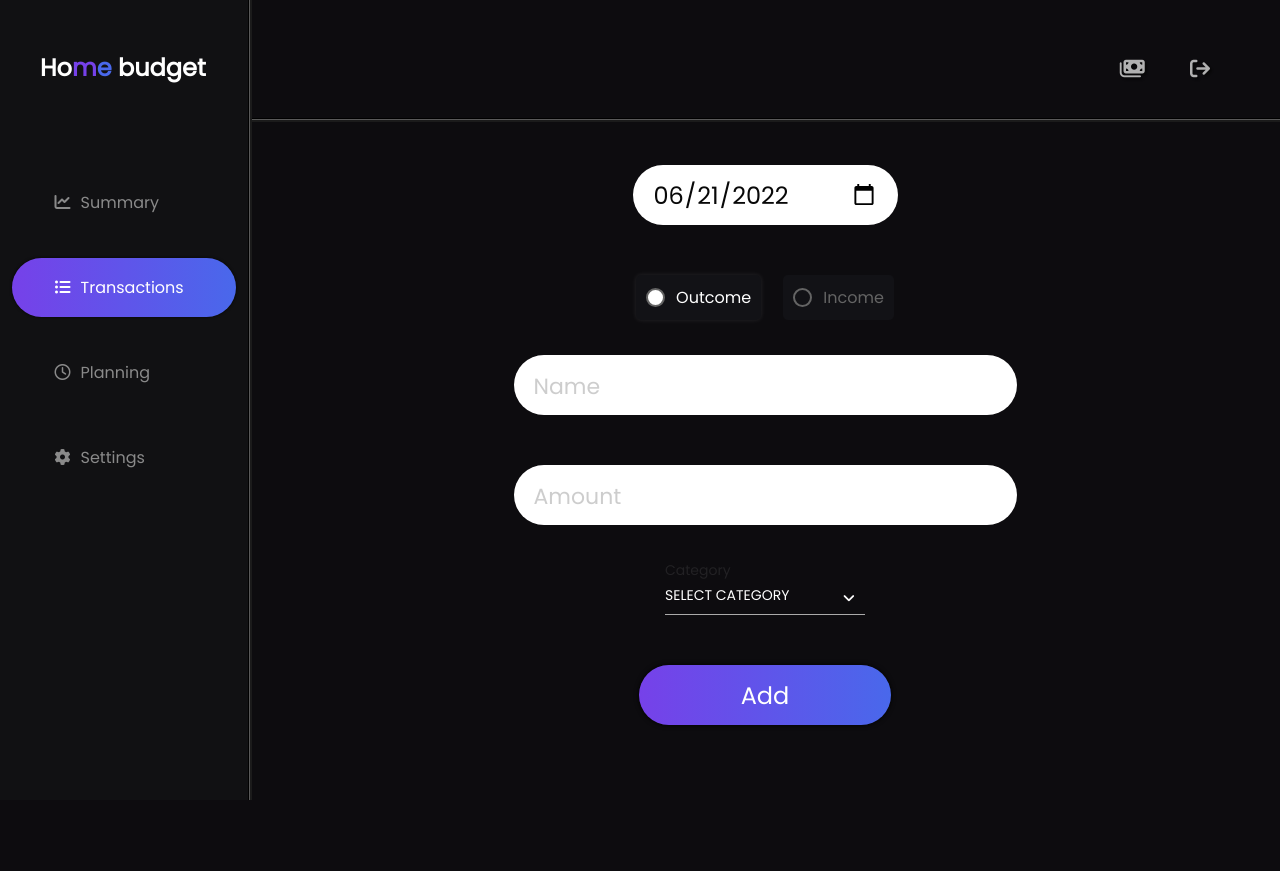
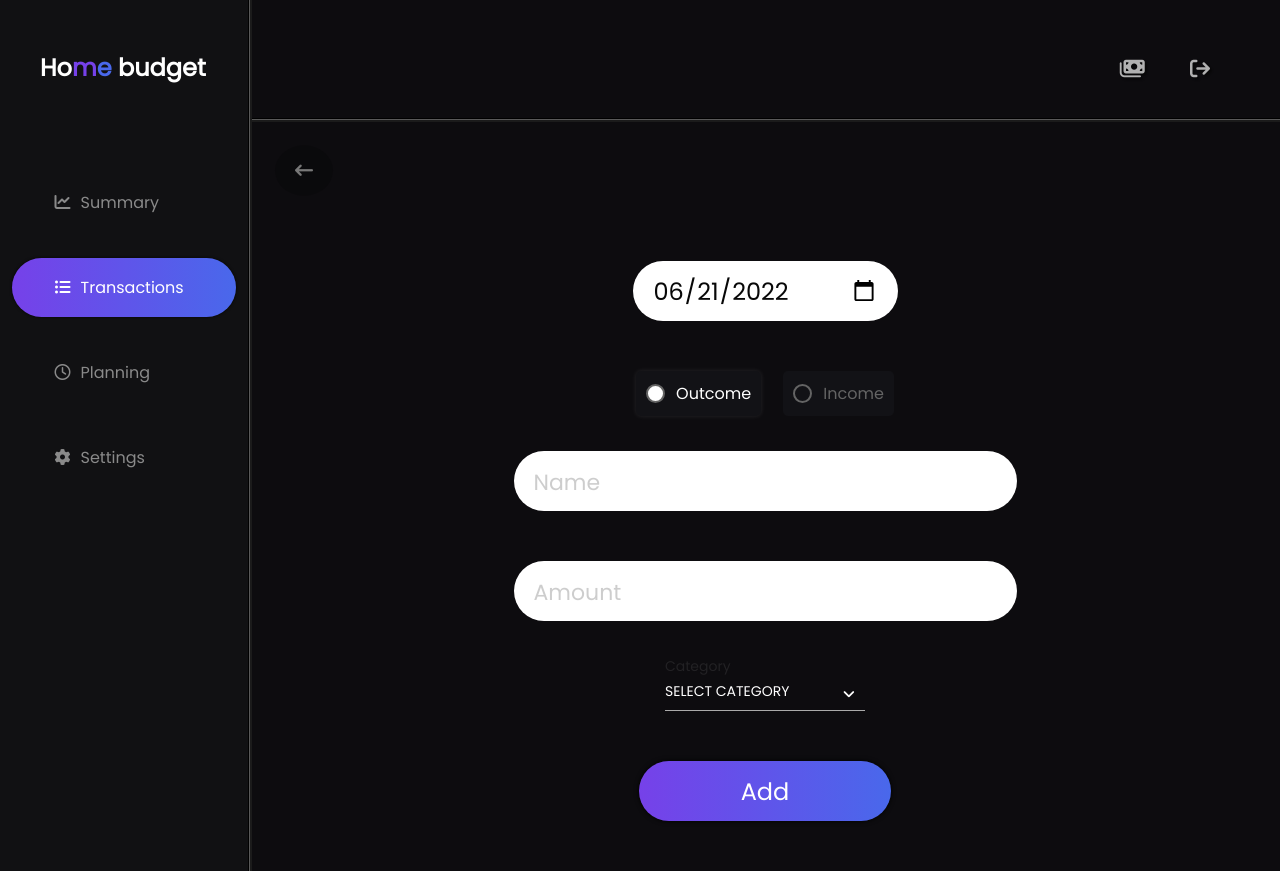
Before and after one commit to MarcinNiemczyk/home-budget, a Flask app: page /transactions/add in a window 1280 px wide. Before the commit the page ends 800 px from the top, so only its background shows below. Run offline with Flask 2, Linux system fonts and the light colour scheme; the visitor is signed in with stand-in values (Sample User, id 1); some libraries are stand-ins or nearby versions.

Commit message:
Add back button to sub-pages

```diff
--- a/static/styles.css
+++ b/static/styles.css
@@ -235,11 +235,31 @@ main {
 }
 
 .main--center {
-    align-items: center;
+    align-items: flex-start;
     display: flex;
     height: 100%;
     justify-content: center;
+    margin-top: 40px;
     width: 100%;
+}
+
+.back-button {
+    padding: 25px;
+    width: 100%;
+}
+
+.back-button button {
+    background-color: rgb(0, 0, 0, 0.2);
+    border: none;
+    border-radius: 50%;
+    color: rgb(120, 120, 120);
+    font-size: 18px;
+    padding: 12px 20px;
+}
+
+.back-button:hover button {
+    cursor: pointer;
+    color: white;
 }
 
 form {
@@ -694,15 +714,6 @@ form {
     background-color: rgb(var(--secondary-color));
 }
 
-/* .transactions-table tbody td:nth-last-child(2) {
-    padding-right: 0;
-} */
-
-/* .transactions-table tbody td:last-of-type {
-    padding: 0;
-    text-align: center;
-} */
-
 .table-remove {
     background-color: rgba(var(--background-color), 0.5);
     border-radius: 50%;
@@ -726,6 +737,10 @@ form {
         width: 100px;
     }
 
+    .main--center {
+        margin-top: 20px;
+    }
+
     .category-wrapper {
         width: 200px;
     }
@@ -738,6 +753,10 @@ form {
 @media (max-width: 1200px) {
     header {
         height: 100px;
+    }
+
+    .main--center {
+        margin-top: 10px;
     }
 
     .transactions {
@@ -907,6 +926,10 @@ form {
         left: 0;
         top: 10%;
         width: 100%;
+    }
+
+    .main--center {
+        margin-top: 0;
     }
 
     .settings__password,
--- a/templates/add-transaction.html
+++ b/templates/add-transaction.html
@@ -7,6 +7,9 @@
 
 
 {% block content %}
+    <div class="back-button">
+        <button onclick="window.location.href='/transactions'"><i class="fa-solid fa-arrow-left-long"></i></button>
+    </div>
     <div class="main--center">
         <form action="/transactions/add" autocomplete="off" method="post">
             <div class="form__item">
--- a/templates/change-password.html
+++ b/templates/change-password.html
@@ -10,6 +10,9 @@
 {% endblock %}
 
 {% block content %}
+    <div class="back-button">
+        <button onclick="window.location.href='/settings'"><i class="fa-solid fa-arrow-left-long"></i></button>
+    </div>
     <div class="main--center">
         <form action="/password" autocomplete="off" method="post">
             <div class="form__item">
--- a/templates/remove-account.html
+++ b/templates/remove-account.html
@@ -10,6 +10,9 @@
 {% endblock %}
 
 {% block content %}
+    <div class="back-button">
+        <button onclick="window.location.href='/settings'"><i class="fa-solid fa-arrow-left-long"></i></button>
+    </div>
     <div class="main--center">
         <form action="/settings/remove-account" autocomplete="off" method="post">
             <h2 class="remove__heading">Your account will be removed permamently!</h2>
```
